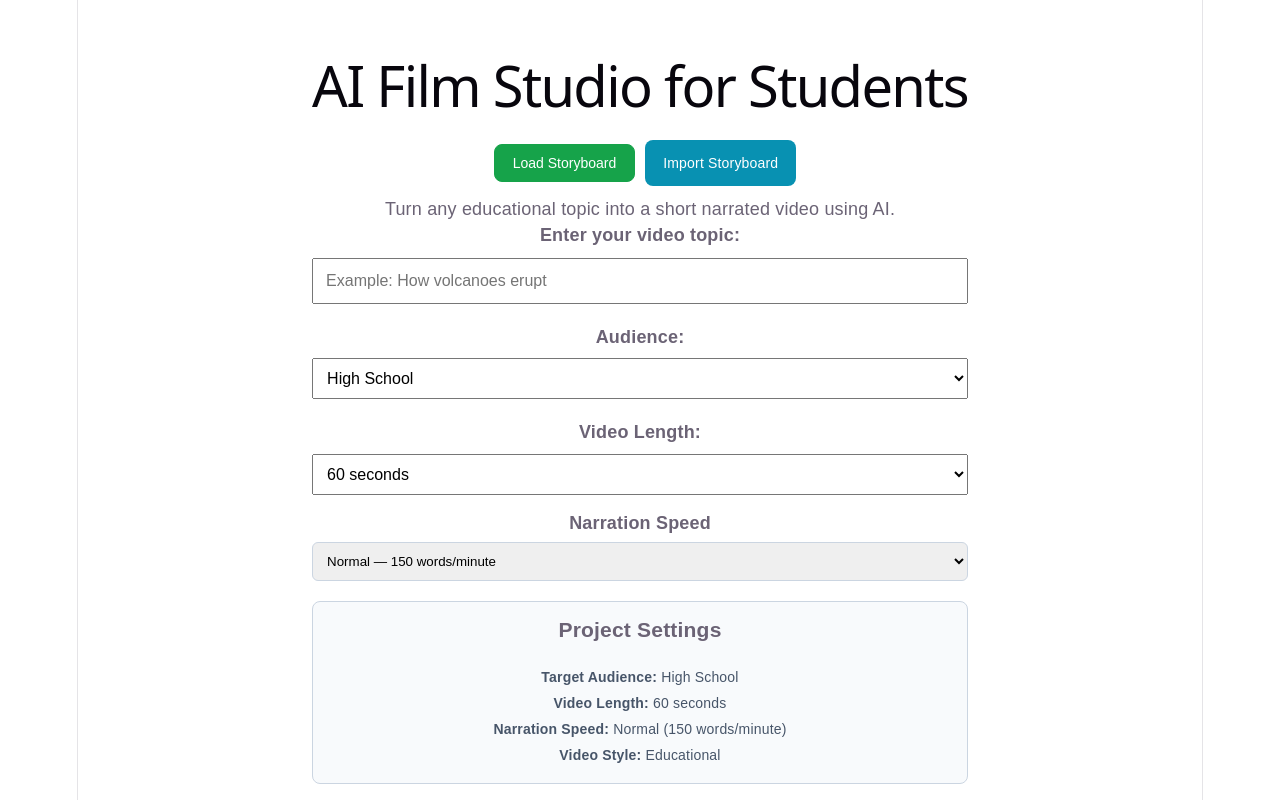
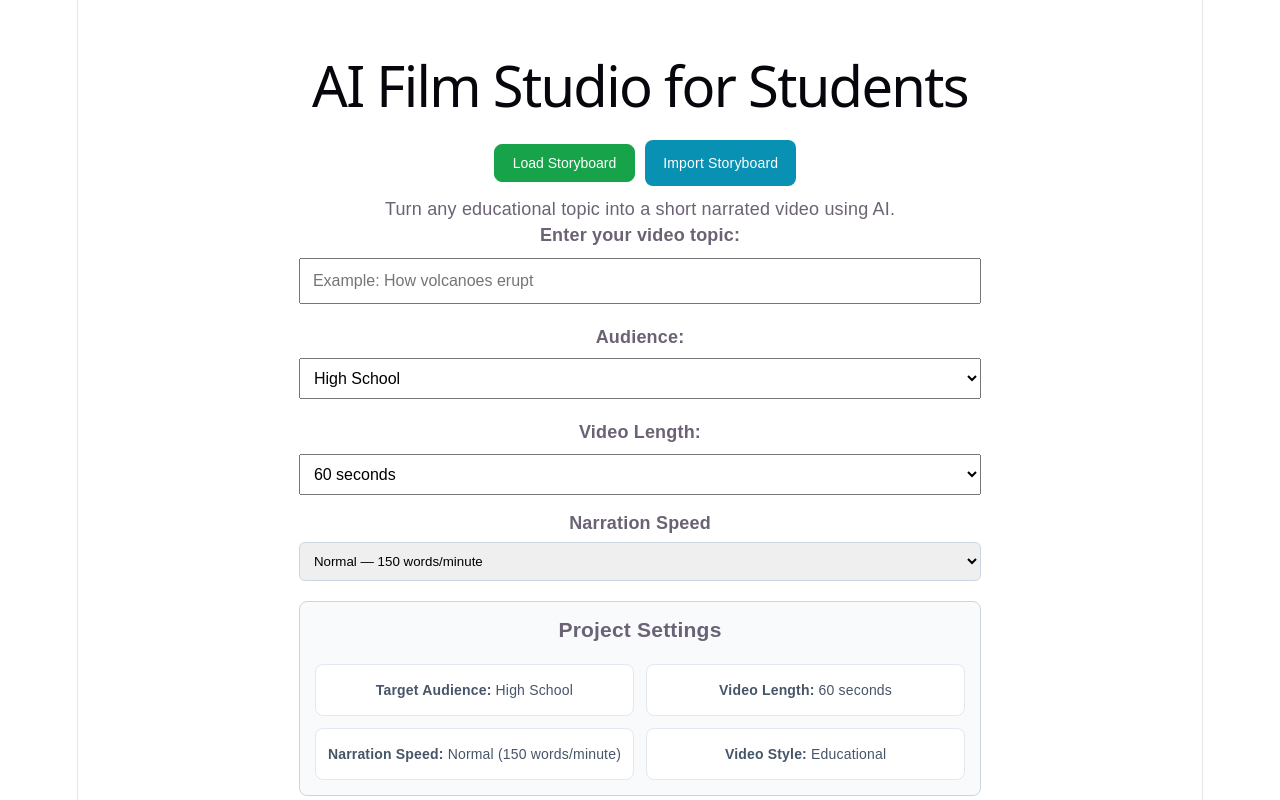
Before and after one commit to SharpBecarre/ai-film-studio-for-students, a React app in the folder frontend/: page / in a window 1280 px wide. Shown: the top 800 px of the page. Built offline with nearby package versions, Linux system fonts and the light colour scheme; the HTML template or start-up script is replaced by a standard one.

Commit message:
Day 33: Style project settings cards

```diff
--- a/frontend/src/App.jsx
+++ b/frontend/src/App.jsx
@@ -467,16 +467,52 @@ function App() {
             <h3 style={{ marginTop: 0 }}>
               Project Settings
             </h3>
-
-            <p style={{ fontSize: "14px", color: "#475569" }}>
+            <div
+              style={{
+                display: "grid",
+                gridTemplateColumns: "repeat(2, minmax(0, 1fr))",
+                gap: "12px",
+              }}
+            >
+            <p
+              style={{
+                fontSize: "14px",
+                color: "#475569",
+                backgroundColor: "#ffffff",
+                padding: "12px",
+                border: "1px solid #e2e8f0",
+                borderRadius: "8px",
+                margin: 0,
+              }}
+            >
               <strong>Target Audience:</strong> {audience}
             </p>
 
-            <p style={{ fontSize: "14px", color: "#475569" }}>
+            <p
+              style={{
+                fontSize: "14px",
+                color: "#475569",
+                backgroundColor: "#ffffff",
+                padding: "12px",
+                border: "1px solid #e2e8f0",
+                borderRadius: "8px",
+                margin: 0,
+              }}
+            >
               <strong>Video Length:</strong> {videoLength} seconds
             </p>
 
-            <p style={{ fontSize: "14px", color: "#475569" }}>
+            <p
+              style={{
+                fontSize: "14px",
+                color: "#475569",
+                backgroundColor: "#ffffff",
+                padding: "12px",
+                border: "1px solid #e2e8f0",
+                borderRadius: "8px",
+                margin: 0,
+              }}
+            >
               <strong>Narration Speed:</strong>{" "}
               {narrationSpeed === "120"
                 ? "Slow"
@@ -486,12 +522,23 @@ function App() {
               ({narrationSpeed} words/minute)
             </p>
 
-            <p style={{ fontSize: "14px", color: "#475569" }}>
+            <p
+              style={{
+                fontSize: "14px",
+                color: "#475569",
+                backgroundColor: "#ffffff",
+                padding: "12px",
+                border: "1px solid #e2e8f0",
+                borderRadius: "8px",
+                margin: 0,
+              }}
+            >
               <strong>Video Style:</strong> {style}
             </p>
+          </div>
+          </div>
+          </div>
 
-          </div>
-        </div>
         <div style={{ marginTop: "20px" }}>
           <label htmlFor="style">
             <strong>Style:</strong>
```
